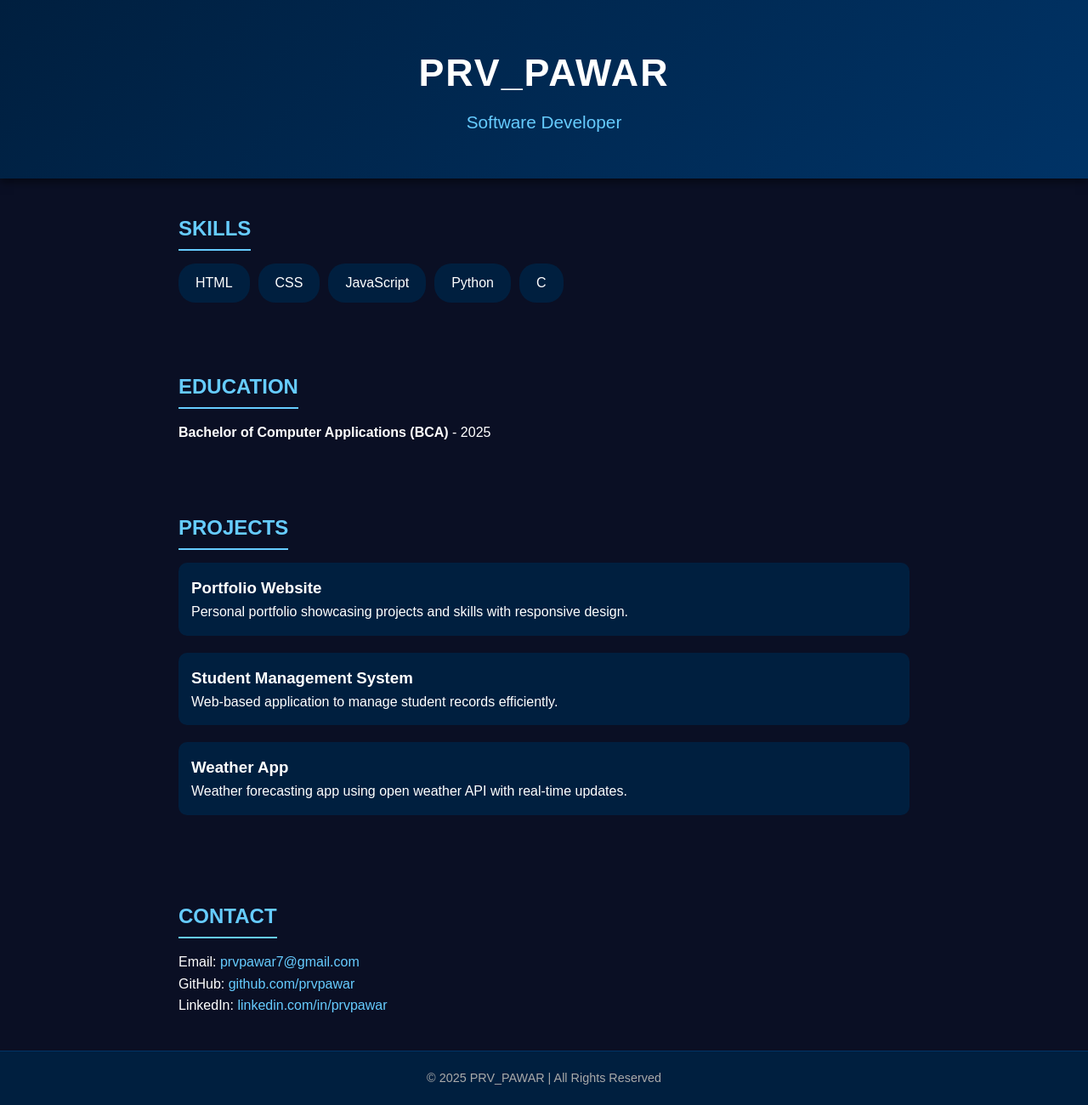
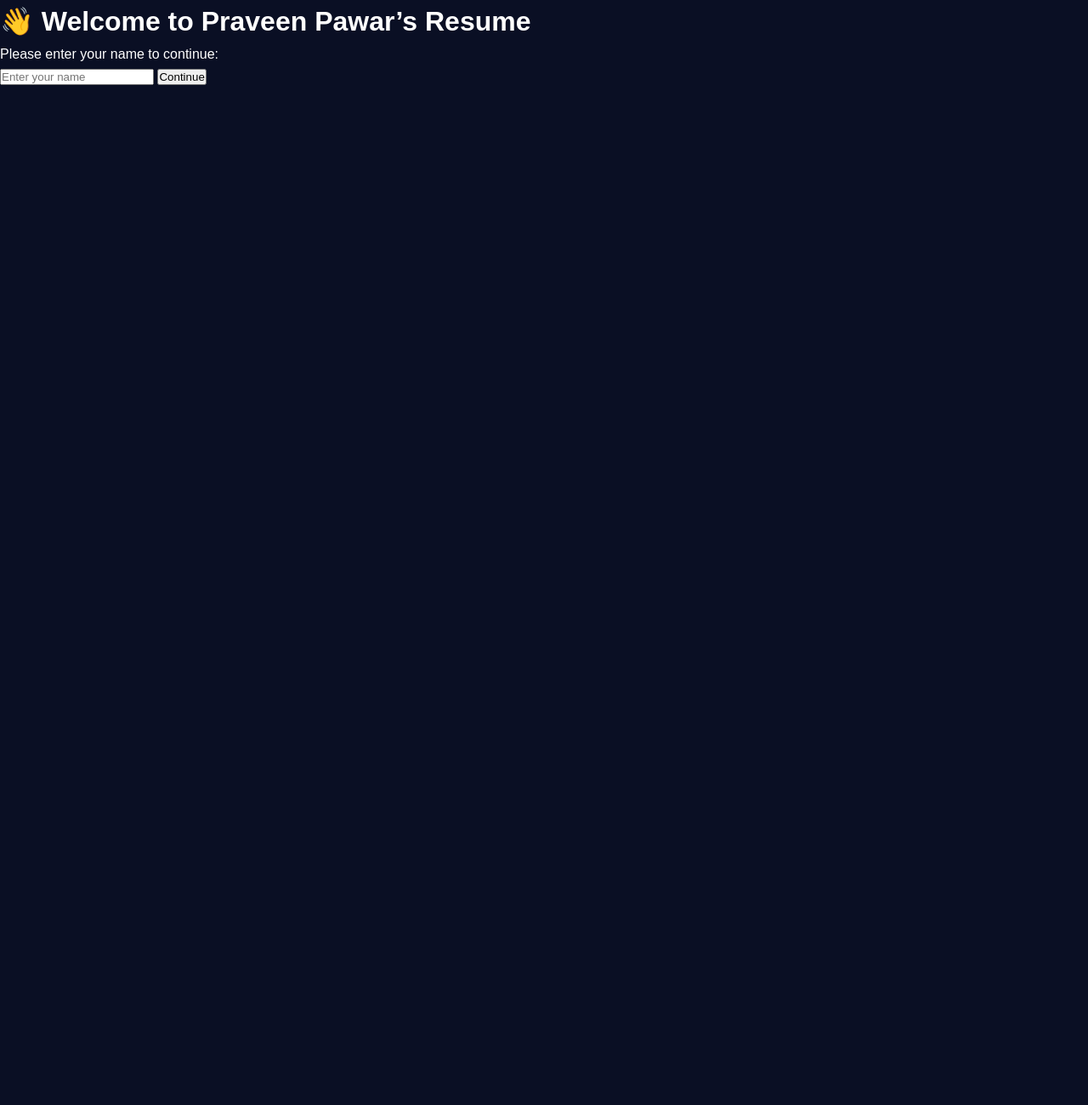
Before and after one commit to prvpawar/resume-website, a plain HTML site: page index.html in a window 1280 px wide. Shown: the whole page at 85% size. After the commit the page ends 800 px from the top, so only its background shows below. Drawn offline with Linux system fonts and the light colour scheme.

Commit message:
Update index.html

```diff
--- a/index.html
+++ b/index.html
@@ -3,57 +3,16 @@
 <head>
   <meta charset="UTF-8">
   <meta name="viewport" content="width=device-width, initial-scale=1.0">
-  <title>PRV_PAWAR | Software Developer</title>
+  <title>Welcome | Praveen Pawar</title>
   <link rel="stylesheet" href="style.css">
 </head>
-<body>
-  <header>
-    <h1>PRV_PAWAR</h1>
-    <p class="tagline">Software Developer</p>
-  </header>
-
-  <section id="skills">
-    <h2>Skills</h2>
-    <ul>
-      <li>HTML</li>
-      <li>CSS</li>
-      <li>JavaScript</li>
-      <li>Python</li>
-      <li>C</li>
-    </ul>
-  </section>
-
-  <section id="education">
-    <h2>Education</h2>
-    <p><strong>Bachelor of Computer Applications (BCA)</strong> - 2025</p>
-  </section>
-
-  <section id="projects">
-    <h2>Projects</h2>
-    <div class="project">
-      <h3>Portfolio Website</h3>
-      <p>Personal portfolio showcasing projects and skills with responsive design.</p>
-    </div>
-    <div class="project">
-      <h3>Student Management System</h3>
-      <p>Web-based application to manage student records efficiently.</p>
-    </div>
-    <div class="project">
-      <h3>Weather App</h3>
-      <p>Weather forecasting app using open weather API with real-time updates.</p>
-    </div>
-  </section>
-
-  <section id="contact">
-    <h2>Contact</h2>
-    <p>Email: <a href="mailto:prvpawar7@gmail.com">prvpawar7@gmail.com</a></p>
-    <p>GitHub: <a href="https://github.com/prvpawar" target="_blank">github.com/prvpawar</a></p>
-    <p>LinkedIn: <a href="https://www.linkedin.com/in/prvpawar" target="_blank">linkedin.com/in/prvpawar</a></p>
-  </section>
-
-  <footer>
-    <p>© 2025 PRV_PAWAR | All Rights Reserved</p>
-  </footer>
+<body class="welcome-page">
+  <div class="container">
+    <h1>👋 Welcome to Praveen Pawar’s Resume</h1>
+    <p>Please enter your name to continue:</p>
+    <input type="text" id="visitorName" placeholder="Enter your name">
+    <button onclick="submitName()">Continue</button>
+  </div>
 
   <script src="script.js"></script>
 </body>
```
